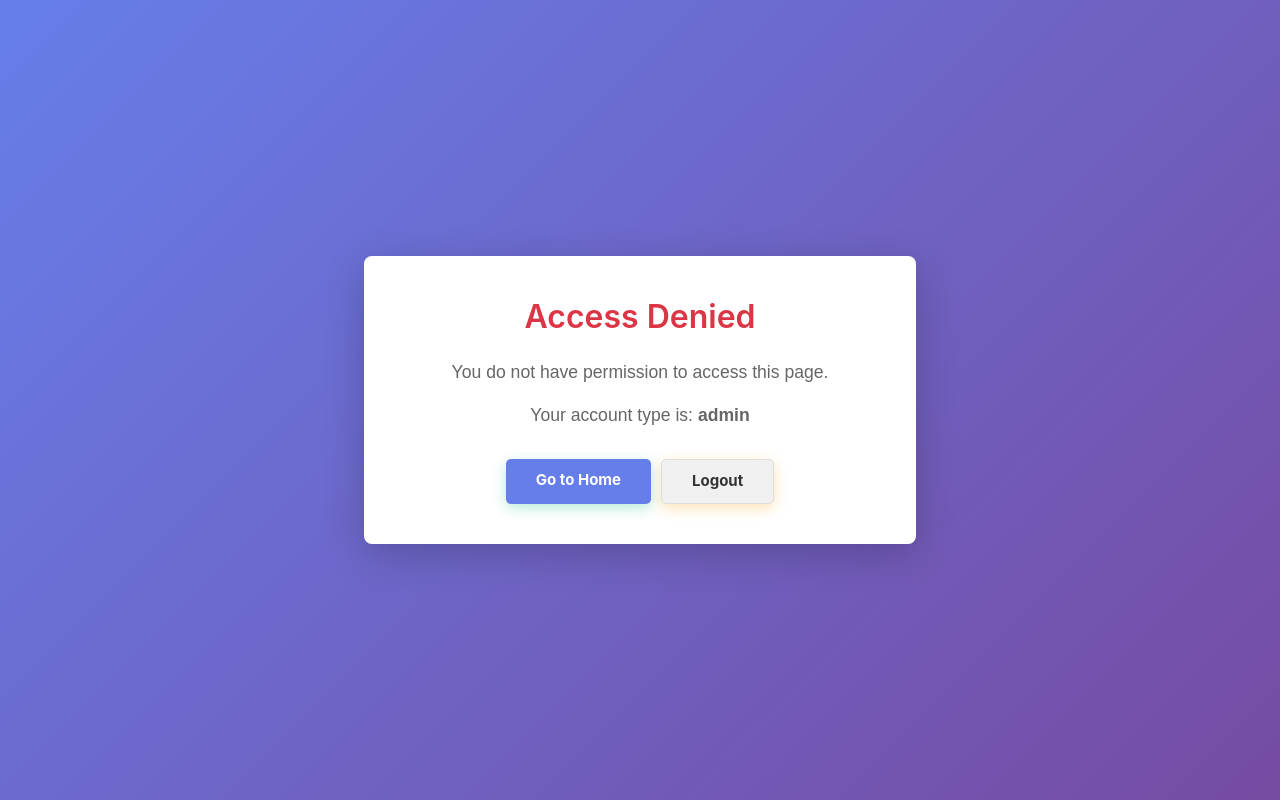
After one commit to pparthiv20/foodsaver, a PHP site: page /pages/unauthorized.php in a window 1280 px wide. The commit adds this page. Run offline with PHP 8.4, Linux system fonts and the light colour scheme; the visitor is signed in with stand-in values (Sample User, id 1); some libraries are stand-ins or nearby versions.

Commit message:
admin login

```diff
--- a/dashboards/ngo.php
+++ b/dashboards/ngo.php
@@ -15,12 +15,12 @@ $user = getCurrentUser();
 // Check NGO status
 if (isset($user['status']) && $user['status'] !== 'approved') {
     if (in_array($user['status'], ['blocked', 'suspended', 'rejected'], true)) {
-        header('Location: ../pages/suspended.php?type=ngo');
+        header('Location: ' . APP_URL . '/pages/suspended.php?type=ngo');
         exit;
     }
 
     setFlashMessage('error', 'Your account is pending approval. Please wait for admin verification.');
-    header('Location: ../pages/login.php');
+    header('Location: ' . APP_URL . '/pages/login.php');
     exit;
 }
 
--- a/dashboards/restaurant.php
+++ b/dashboards/restaurant.php
@@ -15,12 +15,12 @@ $user = getCurrentUser();
 // Check restaurant status
 if (isset($user['status']) && $user['status'] !== 'approved') {
     if (in_array($user['status'], ['blocked', 'suspended', 'rejected'], true)) {
-        header('Location: ../pages/suspended.php?type=restaurant');
+        header('Location: ' . APP_URL . '/pages/suspended.php?type=restaurant');
         exit;
     }
 
     setFlashMessage('error', 'Your account is pending approval. Please wait for admin verification.');
-    header('Location: ../pages/login.php');
+    header('Location: ' . APP_URL . '/pages/login.php');
     exit;
 }
 
--- a/dashboards/user.php
+++ b/dashboards/user.php
@@ -12,7 +12,7 @@ $user = getCurrentUser();
 
 // If donor profile is blocked/suspended, redirect to suspended page
 if (isset($user['status']) && in_array($user['status'], ['blocked', 'suspended'], true)) {
-    header('Location: ../pages/suspended.php?type=user');
+    header('Location: ' . APP_URL . '/pages/suspended.php?type=user');
     exit;
 }
 
--- a/includes/config.php
+++ b/includes/config.php
@@ -21,7 +21,25 @@ define('DB_CHARSET', 'utf8mb4');
 // Application Configuration
 define('APP_NAME', 'Food-Saver');
 define('APP_TAGLINE', 'Reduce Food Waste. Feed the Hungry.');
-define('APP_URL', 'http://localhost/food-saver-php');
+
+// Auto-detect APP_URL based on current host and project root path
+$protocol = (!empty($_SERVER['HTTPS']) && $_SERVER['HTTPS'] !== 'off') ? 'https' : 'http';
+$host = $_SERVER['HTTP_HOST'] ?? 'localhost';
+$projectRootPath = realpath(__DIR__ . '/..');
+$documentRootPath = realpath($_SERVER['DOCUMENT_ROOT'] ?? '');
+$basePath = '';
+
+if ($projectRootPath && $documentRootPath) {
+    $normalizedProjectRoot = str_replace('\\', '/', $projectRootPath);
+    $normalizedDocumentRoot = rtrim(str_replace('\\', '/', $documentRootPath), '/');
+
+    if (strpos($normalizedProjectRoot, $normalizedDocumentRoot) === 0) {
+        $basePath = substr($normalizedProjectRoot, strlen($normalizedDocumentRoot));
+    }
+}
+
+$basePath = rtrim($basePath, '/');
+define('APP_URL', $protocol . '://' . $host . $basePath);
 define('APP_VERSION', '1.0.0');
 
 // Email Configuration
@@ -119,6 +137,69 @@ function getCurrentUser() {
     $stmt = $db->prepare("SELECT * FROM {$table} WHERE id = ?");
     $stmt->execute([$_SESSION['user_id']]);
     return $stmt->fetch();
+}
+
+function getTableNameForUserType($userType) {
+    $validTypes = ['user', 'restaurant', 'ngo', 'admin'];
+    if (in_array($userType, $validTypes)) {
+        return $userType . 's';
+    }
+    return null;
+}
+
+function checkRateLimit($email, $type = 'login', $maxAttempts = 5, $timeWindow = 900) {
+    if (!isset($_SESSION['rate_limit'])) {
+        $_SESSION['rate_limit'] = [];
+    }
+
+    $key = md5($email . '_' . $type);
+    if (!isset($_SESSION['rate_limit'][$key])) {
+        $_SESSION['rate_limit'][$key] = ['attempts' => 0, 'first_attempt' => time()];
+    }
+
+    $data = &$_SESSION['rate_limit'][$key];
+    $elapsed = time() - $data['first_attempt'];
+
+    if ($elapsed > $timeWindow) {
+        $data = ['attempts' => 0, 'first_attempt' => time()];
+        return true;
+    }
+
+    return $data['attempts'] < $maxAttempts;
+}
+
+function getRemainingAttempts($email, $type = 'login', $maxAttempts = 5) {
+    if (!isset($_SESSION['rate_limit'])) {
+        return $maxAttempts;
+    }
+
+    $key = md5($email . '_' . $type);
+    if (!isset($_SESSION['rate_limit'][$key])) {
+        return $maxAttempts;
+    }
+
+    $data = $_SESSION['rate_limit'][$key];
+    $timeWindow = 900;
+    $elapsed = time() - $data['first_attempt'];
+
+    if ($elapsed > $timeWindow) {
+        return $maxAttempts;
+    }
+
+    return max(0, $maxAttempts - $data['attempts']);
+}
+
+function recordAttempt($email, $type = 'login') {
+    if (!isset($_SESSION['rate_limit'])) {
+        $_SESSION['rate_limit'] = [];
+    }
+
+    $key = md5($email . '_' . $type);
+    if (!isset($_SESSION['rate_limit'][$key])) {
+        $_SESSION['rate_limit'][$key] = ['attempts' => 0, 'first_attempt' => time()];
+    }
+
+    $_SESSION['rate_limit'][$key]['attempts']++;
 }
 
 function requireAuth($allowedTypes = []) {
--- a/pages/forgot-password.php
+++ b/pages/forgot-password.php
@@ -235,7 +235,7 @@ if ($_SERVER['REQUEST_METHOD'] === 'POST') {
                     }
 
                     setFlashMessage('success', 'Password reset successfully! You can now login with your new password.');
-                    header('Location: login.php');
+                    header('Location: ' . APP_URL . '/pages/login.php');
                     exit;
                 }
             }
--- a/pages/login.php
+++ b/pages/login.php
@@ -56,7 +56,7 @@ if ($_SERVER['REQUEST_METHOD'] === 'POST') {
                                 $error = 'Your account is pending approval. Please wait for admin verification.';
                             } elseif (in_array($user['status'], ['rejected', 'suspended', 'blocked'], true)) {
                                 // Redirect blocked/suspended/rejected accounts to suspended page
-                                header('Location: suspended.php?type=' . urlencode($userType));
+                                header('Location: ' . APP_URL . '/pages/suspended.php?type=' . urlencode($userType));
                                 exit;
                             }
                         }
--- a/pages/register.php
+++ b/pages/register.php
@@ -108,7 +108,7 @@ if ($_SERVER['REQUEST_METHOD'] === 'POST') {
                             unset($_SESSION['otp_email']);
 
                             setFlashMessage('success', 'Registration successful! Please login to continue.');
-                            header('Location: login.php?type=' . $userData['user_type']);
+                            header('Location: ' . APP_URL . '/pages/login.php?type=' . $userData['user_type']);
                             exit;
 
                         } catch (PDOException $e) {
--- /dev/null
+++ b/pages/unauthorized.php
@@ -0,0 +1,114 @@
+<?php
+/**
+ * Unauthorized Access Page
+ * Displayed when user lacks required permissions
+ */
+
+require_once '../includes/config.php';
+
+// If logged in, this is a permission error. Otherwise, redirect to login
+if (!isLoggedIn()) {
+    $_SESSION['redirect_url'] = $_SERVER['REQUEST_URI'];
+    header('Location: ' . APP_URL . '/pages/login.php');
+    exit;
+}
+
+$pageTitle = 'Access Denied';
+?>
+<!DOCTYPE html>
+<html lang="en">
+<head>
+    <meta charset="UTF-8">
+    <meta name="viewport" content="width=device-width, initial-scale=1.0">
+    <title><?php echo APP_NAME; ?> - <?php echo $pageTitle; ?></title>
+    <link rel="stylesheet" href="<?php echo APP_URL; ?>/assets/css/style.css">
+</head>
+<body>
+    <div class="container">
+        <div class="error-container">
+            <h1>Access Denied</h1>
+            <p>You do not have permission to access this page.</p>
+            <p>Your account type is: <strong><?php echo htmlspecialchars($_SESSION['user_type']); ?></strong></p>
+            <div class="action-buttons">
+                <a href="<?php echo APP_URL; ?>/index.php" class="btn btn-primary">Go to Home</a>
+                <a href="<?php echo APP_URL; ?>/pages/logout.php" class="btn btn-secondary">Logout</a>
+            </div>
+        </div>
+    </div>
+    <style>
+        body {
+            font-family: Arial, sans-serif;
+            background: linear-gradient(135deg, #667eea 0%, #764ba2 100%);
+            display: flex;
+            justify-content: center;
+            align-items: center;
+            min-height: 100vh;
+            margin: 0;
+            padding: 20px;
+        }
+
+        .container {
+            width: 100%;
+            max-width: 600px;
+        }
+
+        .error-container {
+            background: white;
+            border-radius: 8px;
+            padding: 40px;
+            text-align: center;
+            box-shadow: 0 10px 40px rgba(0,0,0,0.2);
+        }
+
+        .error-container h1 {
+            color: #dc3545;
+            font-size: 2em;
+            margin-bottom: 20px;
+        }
+
+        .error-container p {
+            color: #666;
+            font-size: 1.1em;
+            margin: 15px 0;
+        }
+
+        .action-buttons {
+            margin-top: 30px;
+            display: flex;
+            gap: 10px;
+            justify-content: center;
+            flex-wrap: wrap;
+        }
+
+        .btn {
+            display: inline-block;
+            padding: 10px 30px;
+            border-radius: 5px;
+            text-decoration: none;
+            font-weight: bold;
+            transition: all 0.3s ease;
+        }
+
+        .btn-primary {
+            background: #667eea;
+            color: white;
+        }
+
+        .btn-primary:hover {
+            background: #5568d3;
+            transform: translateY(-2px);
+        }
+
+        .btn-secondary {
+            background: #f0f0f0;
+            color: #333;
+            border: 1px solid #ddd;
+        }
+
+        .btn-secondary:hover {
+            background: #e0e0e0;
+            transform: translateY(-2px);
+        }
+    </style>
+</body>
+</html>
```
